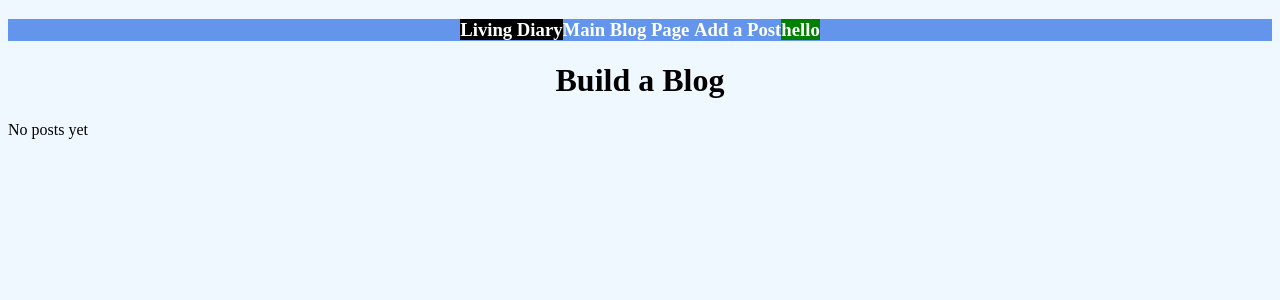
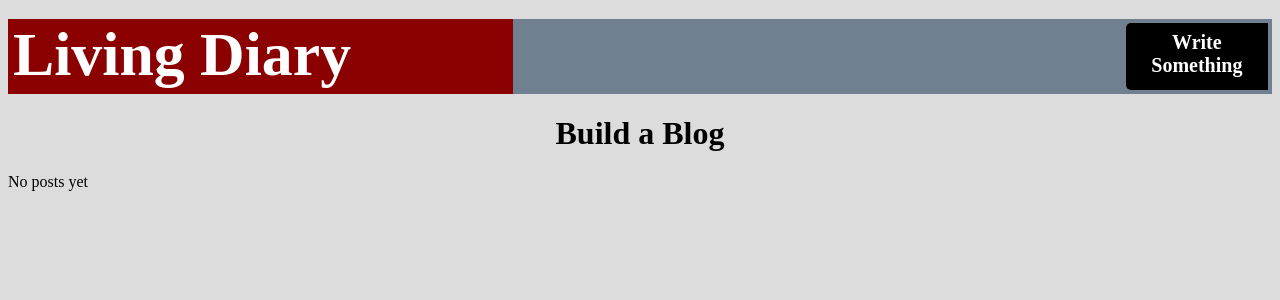
Before and after one commit to toddythebody/build-a-blog, a Flask app: page / in a window 1280 px wide. Shown: the top 300 px of the page. Run offline with Flask 2, Linux system fonts and the light colour scheme; data that the repository does not hold is empty.

Commit message:
css for nav bar

```diff
--- a/static/main.css
+++ b/static/main.css
@@ -1,5 +1,5 @@
 body {
-    background-color: aliceblue;
+    background-color: gainsboro;
 }
 
 h1 {
@@ -7,30 +7,55 @@ h1 {
 }
 
 h3 {
-    background-color: cornflowerblue;
-    text-align: center;
+    background-color: slategray;
+    position: relative;
+    height: 4em;
 }
 
 h3 a {
     display: inline-block;
     text-decoration: none;
     color: white;
-    margin; 0 15%;
+    margin; 0 50%;
 }
 
-.mainPage::before {
-    display: inline;
-    content: "Living Diary";
+.mainPage {
+    display: inline-block;
     font-weight: 900;
-    position: relative;
+    position: absolute;
     left: 0;
-    width: 5vw;
-    background-color: black;
+    background-color: darkred;
+    top: 0;
+    bottom: 0;
+    width: 40vw;
+    font-size: 3.3em;
+    max-width: 500px;
+    min-width: 350px;
+    padding-left: 5px;
+    transition: .5s;
 }
 
-.postPage::after {
-    display: inline;
-    content: "hello";
-    background-color: green;
-    width: 20vw;
+.mainPage:hover {
+    background-color: dark;
+    color: darkgray;
 }
+
+.postPage {
+    position: absolute;
+    background-color: black;
+    right: 0;
+    top: 0;
+    bottom: 0;
+    margin: 4px;
+    border-top-left-radius: 5px;
+    border-bottom-left-radius: 5px;
+    text-align: center;
+    font-size: 20px;
+    padding: 8px 2vw 0px 2vw;
+    transition: .5s;
+}
+
+.postPage:hover {
+    background-color: darkgray;
+    color: black;
+}
--- a/templates/base.html
+++ b/templates/base.html
@@ -7,8 +7,8 @@
 </head>
 <body>
   <h3>
-    <a href="/" class="mainPage">Main Blog Page</a>
-    <a href="/entry" class="postPage">Add a Post</a>
+    <a href="/" class="mainPage">Living Diary</a>
+    <a href="/entry" class="postPage">Write<br>Something</a>
   </h3>
   {% block content %}
   {% endblock %}
```
